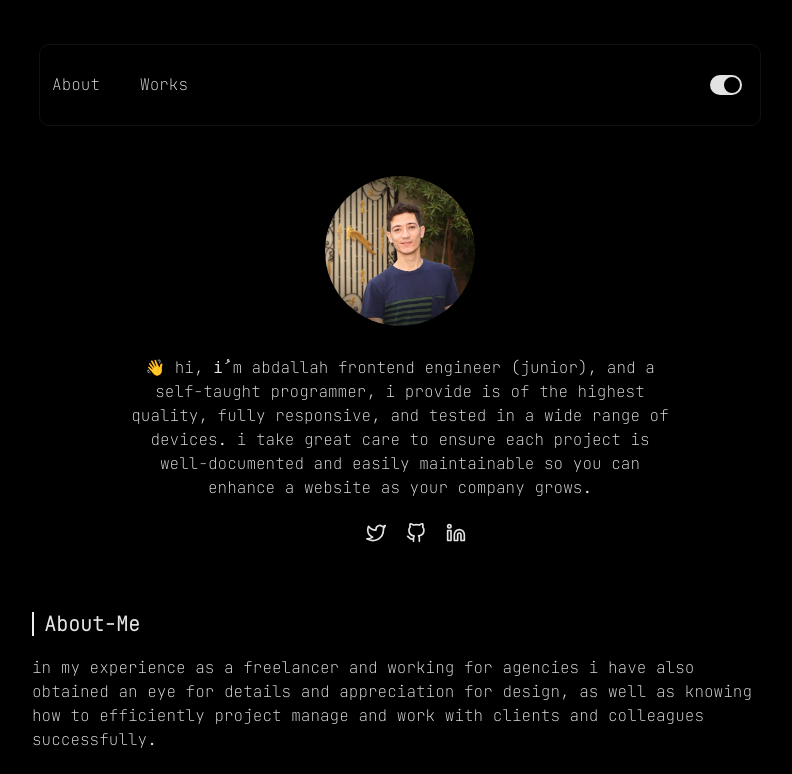
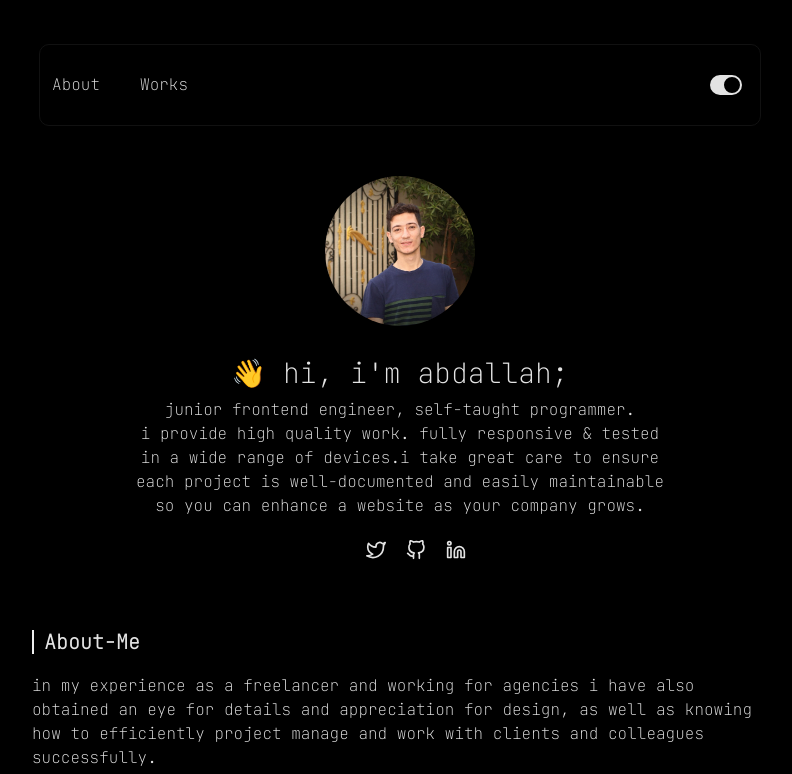
Before and after one commit to 3bdalah/3bdallah, a Next.js app: page / in a window 1280 px wide. Shown: the top 774 px of the page, without its empty margins (240-1032 px from the left). Built offline with nearby package versions, Linux system fonts and the light colour scheme.

Commit message:
update [ title position] : change some words about me

```diff
--- a/pages/index.js
+++ b/pages/index.js
@@ -27,7 +27,7 @@ export default function Home() {
                 <Image src={Me} alt="abdallah "  width={150} height={150}  className="me-img"/>
                 </div>
 
-                <p className="text-center info-me">👋 Hi, Iُ m abdallah Frontend Engineer (junior), and a self-taught programmer, I provide is of the highest quality, fully responsive, and tested in a wide range of devices. I take great care to ensure each project is well-documented and easily maintainable so you can enhance a website as your company grows.</p>
+                <p className="text-center info-me"><h3>👋 Hi, I'm Abdallah;</h3>  junior frontend engineer, self-taught programmer. <br/> I provide high quality work. Fully responsive & tested in a wide range of devices.I take great care to ensure each project is well-documented and easily maintainable so you can enhance a website as your company grows.</p>
                 <div className="list-socail">
                     <ul className="list">
                        <li><a href="https://twitter.com/_3bdalIah_" target="_blank" rel="noreferrer" ><FiTwitter/></a></li>
```
